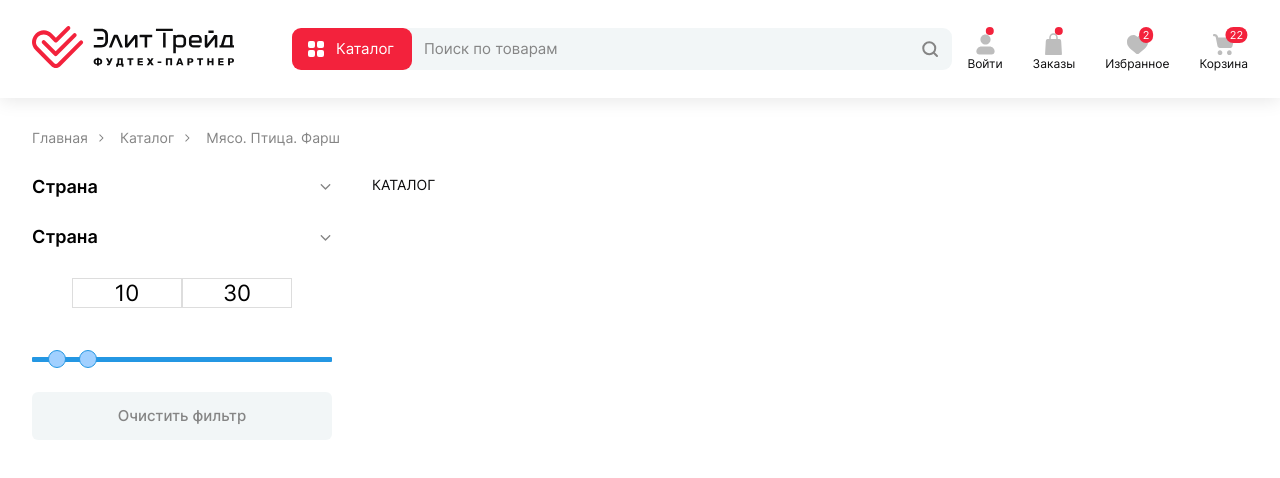
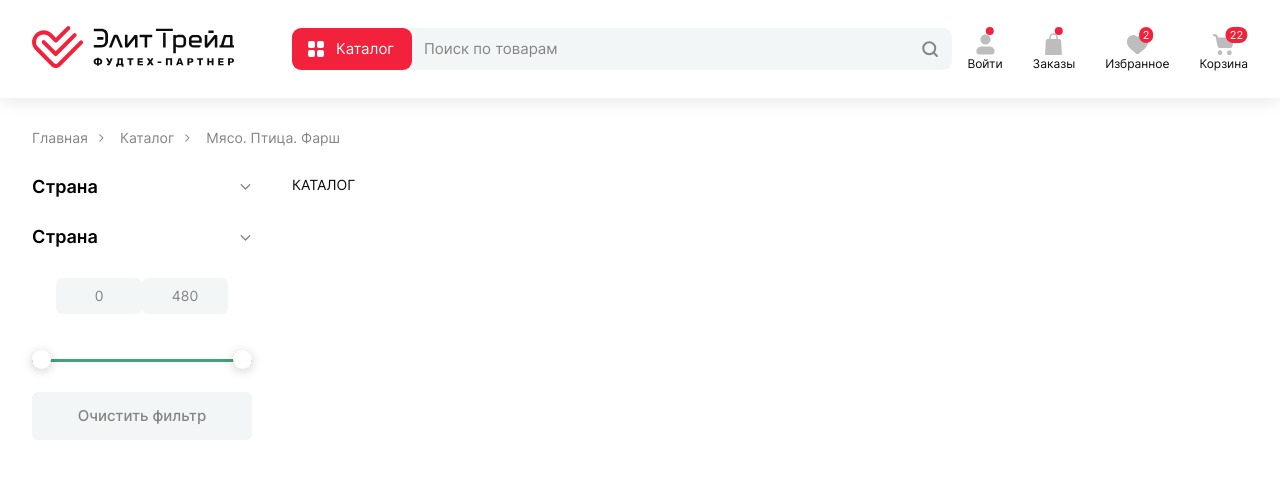
Before and after one commit to dzoric1/vue-pinia-shop, a Vue app: page / in a window 1280 px wide. Shown: the top 478 px of the page. Built offline with nearby package versions, Linux system fonts and the light colour scheme; a web font is replaced by a local one.

Commit message:
realized background reatures range slider

```diff
--- a/src/components/ui/RangeSlider.vue
+++ b/src/components/ui/RangeSlider.vue
@@ -1,39 +1,38 @@
-<template>
-  <div class="range-slider">
-    <input type="range" min="0" max="180" step="1" v-model="sliderMin" />
-    <input type="number" min="0" max="180" step="1" v-model="sliderMin" />
-    <input type="range" min="0" max="180" step="1" v-model="sliderMax" />
-    <input type="number" min="0" max="180" step="1" v-model="sliderMax" />
-  </div>
-</template>
-
 <script>
 import { ref, computed } from 'vue'
 
 export default {
   setup() {
-    const minAngle = ref(10)
-    const maxAngle = ref(30)
+    const minAngle = ref(0)
+    const maxAngle = ref(480)
+    const startBackground = ref('0')
+    const widthBackground = ref('100%')
 
     const sliderMin = computed({
-      get: () => parseInt(minAngle.value),
+      get: () => minAngle.value,
       set: (val) => {
         val = parseInt(val)
         if (val > maxAngle.value) {
           maxAngle.value = val
         }
         minAngle.value = val
+        console.log(val / 480)
+        startBackground.value = `${(val / 480) * 100}%`
+        widthBackground.value = `${(maxAngle.value / 480) * 100 - (minAngle.value / 480) * 100}%`
       }
     })
 
     const sliderMax = computed({
-      get: () => parseInt(maxAngle.value),
+      get: () => maxAngle.value,
       set: (val) => {
         val = parseInt(val)
         if (val < minAngle.value) {
           minAngle.value = val
         }
         maxAngle.value = val
+        console.log(val / 480)
+        startBackground.value = `${(minAngle.value / 480) * 100}%`
+        widthBackground.value = `${(val / 480) * 100 - (minAngle.value / 480) * 100}%`
       }
     })
 
@@ -41,15 +40,54 @@ export default {
       minAngle,
       maxAngle,
       sliderMin,
-      sliderMax
+      sliderMax,
+      // backgroundStart,
+      // backgroundEnd,
+      startBackground,
+      widthBackground
     }
   }
 }
 </script>
 
+<template>
+  <div class="range-slider">
+    <input
+      type="range"
+      min="0"
+      max="480"
+      step="10"
+      v-model.number="sliderMin"
+    />
+    <input
+      type="number"
+      min="0"
+      max="480"
+      step="10"
+      v-model.number="sliderMin"
+    />
+    <input
+      type="range"
+      min="0"
+      max="480"
+      step="10"
+      v-model.number="sliderMax"
+    />
+    <input
+      type="number"
+      min="0"
+      max="480"
+      step="10"
+      v-model.number="sliderMax"
+    />
+    <span class="range-slider__active"></span>
+  </div>
+</template>
+
 <style scoped>
 .range-slider {
-  width: 300px;
+  position: relative;
+  width: 100%;
   margin: auto;
   text-align: center;
   position: relative;
@@ -62,11 +100,26 @@ export default {
   bottom: 0;
 }
 
+.range-slider__active {
+  position: absolute;
+  left: 0;
+  bottom: 0;
+  height: 3px;
+  width: 100%;
+  background: var(--light-green);
+  /* background: linear-gradient(to right, #ff0000 50%, #0000ff 50%); */
+  /* left: 41.2%; */
+  left: v-bind(startBackground);
+  width: v-bind(widthBackground);
+}
+
 input[type='number'] {
-  border: 1px solid #ddd;
+  padding: 10px;
+  border: none;
+  border-radius: 6px;
   text-align: center;
-  font-size: 1.6em;
-  appearance: textfield;
+  color: var(--text-gray);
+  background: rgba(93, 136, 150, 0.08);
 }
 
 input[type='number']::-webkit-outer-spin-button,
@@ -76,7 +129,7 @@ input[type='number']::-webkit-inner-spin-button {
 
 input[type='number']:invalid,
 input[type='number']:out-of-range {
-  border: 2px solid #ff6347;
+  border: 2px solid var(--red);
 }
 
 input[type='range'] {
@@ -84,29 +137,12 @@ input[type='range'] {
   width: 100%;
 }
 
-input[type='range']:focus {
-  outline: none;
-}
-
-input[type='range']:focus::-webkit-slider-runnable-track {
-  background: #2497e3;
-}
-
-input[type='range']:focus::-ms-fill-lower {
-  background: #2497e3;
-}
-
-input[type='range']:focus::-ms-fill-upper {
-  background: #2497e3;
-}
-
 input[type='range']::-webkit-slider-runnable-track {
   width: 100%;
-  height: 5px;
+  height: 3px;
   cursor: pointer;
-  animate: 0.2s;
-  background: #2497e3;
-  border-radius: 1px;
+  background: #bdbdbd;
+  border-radius: 2px;
   box-shadow: none;
   border: 0;
 }
@@ -114,14 +150,13 @@ input[type='range']::-webkit-slider-runnable-track {
 input[type='range']::-webkit-slider-thumb {
   z-index: 2;
   position: relative;
-  box-shadow: 0px 0px 0px #000;
-  border: 1px solid #2497e3;
-  height: 18px;
-  width: 18px;
-  border-radius: 25px;
-  background: #a1d0ff;
+  height: 19px;
+  width: 19px;
+  border-radius: 100%;
+  background: #fff;
+  box-shadow: 0 2px 11px 0 rgba(12, 12, 13, 0.2);
   cursor: pointer;
   -webkit-appearance: none;
-  margin-top: -7px;
+  margin-top: -9px;
 }
 </style>
```
